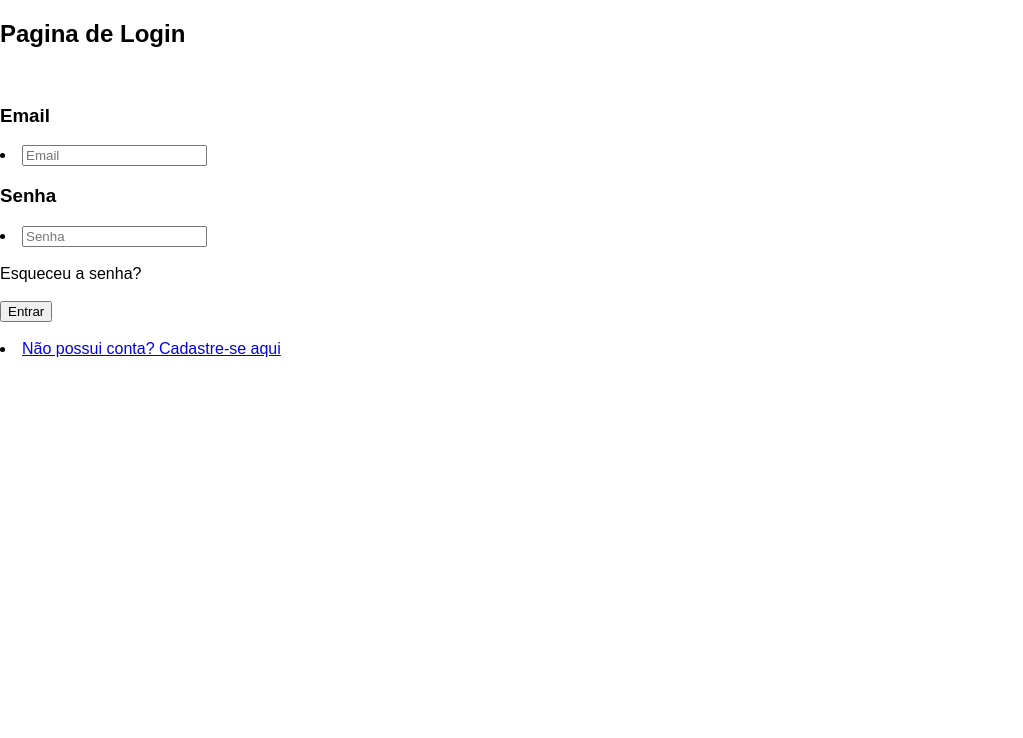
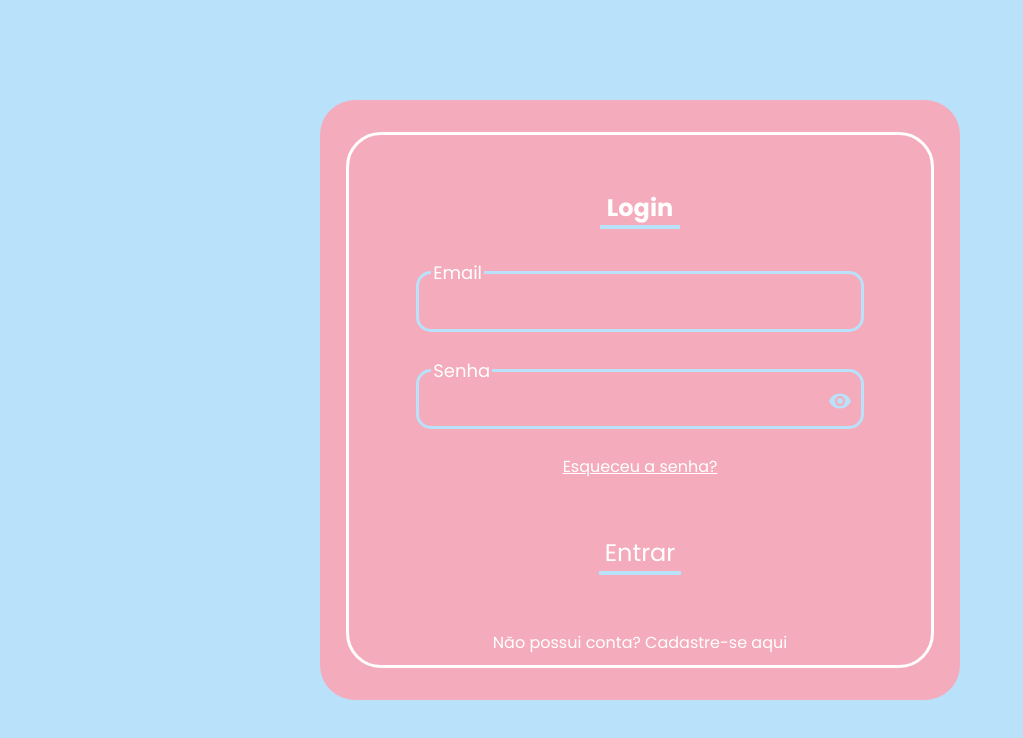
Before and after one commit to GVPastel/tela-teste, a React (Create React App) app: page /login in a window 1280 px wide. Shown: the top 738 px of the page, without its empty margins (0-1023 px from the left). Built offline with nearby package versions, Linux system fonts and the light colour scheme.

Commit message:
adding login

```diff
--- a/src/components/Cadastro.js
+++ /dev/null
@@ -1,26 +0,0 @@
-import React from "react";
-
-const Cadastro = () => {
-    return(
-        <div>
-        <h2>Pagina de Cadastro</h2>
-        <br></br>
-        <h3>Email</h3>
-        <br></br>
-        <li> <input className="inputCadastroEmail" placeholder="Email" /> </li>
-        <h3>Senha</h3>
-        <li> <input className="inputCastroSenha" placeholder="Senha" /> </li>
-        <h3>Confirme sua senha</h3>
-        <li> <input className="inputCadastroConfirma" placeholder="Confirma Senha" /> </li>
-        <h3>Telefone para contato</h3>
-        <li> <input className="inputTelefone" placeholder="Telefone" /> </li>
-        <br></br>
-        <a href="/login"> <button>Cadastrar</button> </a>
-        <br></br>
-        <br></br>
-        <li> <a href="/login">Ja possuo conta</a> </li>
-        </div>
-    )
-}
-
-export default Cadastro
--- a/src/components/Login.js
+++ /dev/null
@@ -1,23 +0,0 @@
-import React from "react";
-
-
-const Login = () => {
-    return(
-        <div>
-        <h2>Pagina de Login</h2>
-        <br></br>
-        <h3>Email</h3>
-        <li> <input className="inputLoginoEmail" placeholder="Email" /> </li>
-        <h3>Senha</h3>
-        <li> <input className="inputLoginSenha" placeholder="Senha" /> </li>
-        <br></br>
-        <a>Esqueceu a senha?</a>
-        <br></br> <br></br>
-        <a href="/"> <button>Entrar</button> </a>
-        <br></br> <br></br>
-        <li> <a href="/cadastro">Não possui conta? Cadastre-se aqui</a></li>
-        </div>
-    )
-}
-
-export default Login
--- /dev/null
+++ b/src/components/LoginCadastro/Cadastro.js
@@ -0,0 +1,57 @@
+import React, { useState } from "react";
+import "./styles.css";
+import { ReactComponent as Visible } from "./icons/visibility.svg";
+import { ReactComponent as VisibleOff } from "./icons/visibility_off.svg";
+
+const Cadastro = () => {
+  const [showPassword, setShowPassword] = useState(false);
+  return (
+    <div className="container">
+      <div className="wrapper">
+        <div className="box">
+          <h2 className="pageTitle">Cadastro</h2>
+
+          <ul className="inputContainer">
+            <fieldset className="inputRow">
+              <legend className="inputTitle">Nome Completo</legend>
+              <input className="input" />
+            </fieldset>
+            <fieldset className="inputRow">
+              <legend className="inputTitle">Email</legend>
+              <input className="input" />
+            </fieldset>
+
+            <fieldset className="inputRow">
+              <legend className="inputTitle">Senha</legend>
+              <div className="passwordInputContainer">
+                <input
+                  className="input"
+                  type={!showPassword ? "password" : "text"}
+                />
+                {
+                  <span
+                    className="passwordInputIcon"
+                    onClick={() => {
+                      setShowPassword(!showPassword);
+                    }}
+                  >
+                    {!showPassword ? <Visible /> : <VisibleOff />}
+                  </span>
+                }
+              </div>
+            </fieldset>
+            <fieldset className="inputRow">
+              <legend className="inputTitle">Telefone para Contato</legend>
+              <input className="input" />
+            </fieldset>
+            <a className="buttonWrapperRegister" href="/login">
+              <button className="button">Fazer Cadastro</button>
+            </a>
+          </ul>
+        </div>
+      </div>
+    </div>
+  );
+};
+
+export default Cadastro;
--- /dev/null
+++ b/src/components/LoginCadastro/Login.js
@@ -0,0 +1,60 @@
+import React, { useState } from "react";
+import "./styles.css";
+import { ReactComponent as Visible } from "./icons/visibility.svg";
+import { ReactComponent as VisibleOff } from "./icons/visibility_off.svg";
+
+const Login = () => {
+  const [showPassword, setShowPassword] = useState(false);
+  return (
+    <div className="container">
+      <div className="wrapper">
+        <div className="box">
+          <h2 className="pageTitle">Login</h2>
+
+          <ul className="inputContainer">
+            <fieldset className="inputRow">
+              <legend className="inputTitle">Email</legend>
+              <input className="input" />
+            </fieldset>
+
+            <fieldset className="inputRow">
+              <legend className="inputTitle">Senha</legend>
+              <div className="passwordInputContainer">
+                <input
+                  className="input"
+                  type={!showPassword ? "password" : "text"}
+                />
+                {
+                  <span
+                    className="passwordInputIcon"
+                    onClick={() => {
+                      setShowPassword(!showPassword);
+                    }}
+                  >
+                    {!showPassword ? <Visible /> : <VisibleOff />}
+                  </span>
+                }
+              </div>
+            </fieldset>
+
+            <a href="/" className="forgotPassword">
+              Esqueceu a senha?
+            </a>
+
+            <a className="buttonWrapper" href="/">
+              <button className="button">Entrar</button>
+            </a>
+
+            <li className="registerWrapper">
+              <a className="register" href="/cadastro">
+                Não possui conta? Cadastre-se aqui
+              </a>
+            </li>
+          </ul>
+        </div>
+      </div>
+    </div>
+  );
+};
+
+export default Login;
--- /dev/null
+++ b/src/components/LoginCadastro/styles.css
@@ -0,0 +1,122 @@
+@import url("https://fonts.googleapis.com/css2?family=Poppins:ital,wght@0,100;0,200;0,300;0,400;0,500;0,600;0,700;0,800;0,900;1,100;1,200;1,300;1,400;1,500;1,600;1,700;1,800;1,900&display=swap");
+@import url("https://fonts.googleapis.com/css2?family=Berkshire+Swash&display=swap");
+html {
+  height: 100%;
+}
+body {
+  min-height: 100%;
+}
+body > #root > div {
+  height: 100vh;
+}
+* {
+  font-family: "Poppins";
+}
+.inputContainer {
+  list-style-type: none;
+  padding: 0;
+  width: 85%;
+  margin: 0 auto;
+  display: flex;
+  flex-direction: column;
+  gap: 25px;
+}
+.inputRow {
+  border: 3px solid #b9e2fa;
+  border-radius: 15px;
+  padding-right: 4px;
+}
+.input:focus,
+.input {
+  border: 0;
+  outline: 0;
+  width: 100%;
+  background-color: #f4acbc;
+  padding-bottom: 3px;
+  color: #fff;
+}
+
+.inputTitle {
+  margin: 0;
+  color: #fff;
+  font-size: 18px;
+}
+.pageTitle {
+  margin: 0 auto;
+  color: #fff;
+  border-bottom: 4px solid #b9e2fa;
+  width: 15%;
+  text-align: center;
+  margin-top: 30px;
+}
+.container {
+  background-color: #b9e2fa;
+  width: 100%;
+  height: 100%;
+  display: flex;
+  justify-content: center;
+  align-items: center;
+}
+
+.wrapper {
+  background-color: #f4acbc;
+  width: 50%;
+  height: 75%;
+  display: flex;
+  align-items: center;
+  justify-content: center;
+  border-radius: 35px;
+}
+.box {
+  border: 3px solid #fff;
+  width: 83%;
+  height: 80%;
+  border-radius: 35px;
+  padding: 25px;
+  display: flex;
+  flex-direction: column;
+  gap: 30px;
+}
+.forgotPassword {
+  font-family: "Poppins";
+  color: #fff;
+  text-align: center;
+}
+.button {
+  background: transparent;
+  border: 0;
+  font-size: 1.5em;
+  color: #fff;
+  border-bottom: 4px solid #b9e2fa;
+}
+.button:hover {
+  cursor: pointer;
+}
+.buttonWrapper,
+.buttonWrapperRegister {
+  display: flex;
+  justify-content: center;
+  text-decoration: none;
+  margin: 0 auto;
+  margin-top: 30px;
+}
+.buttonWrapperRegister {
+  margin-top: 15px;
+}
+.registerWrapper {
+  text-align: center;
+  margin-top: 30px;
+}
+.register {
+  text-decoration: none;
+  color: #fff;
+}
+.passwordInputContainer {
+  display: flex;
+  flex-direction: row;
+  padding-bottom: 3px;
+  margin-right: 5px;
+}
+.passwordInputIcon {
+  height: 24px;
+}
```
Also changed, not shown: src/App.js (+9 -9 lines), src/components/LoginCadastro/icons/visibility.svg (added), src/components/LoginCadastro/icons/visibility_off.svg (added).
